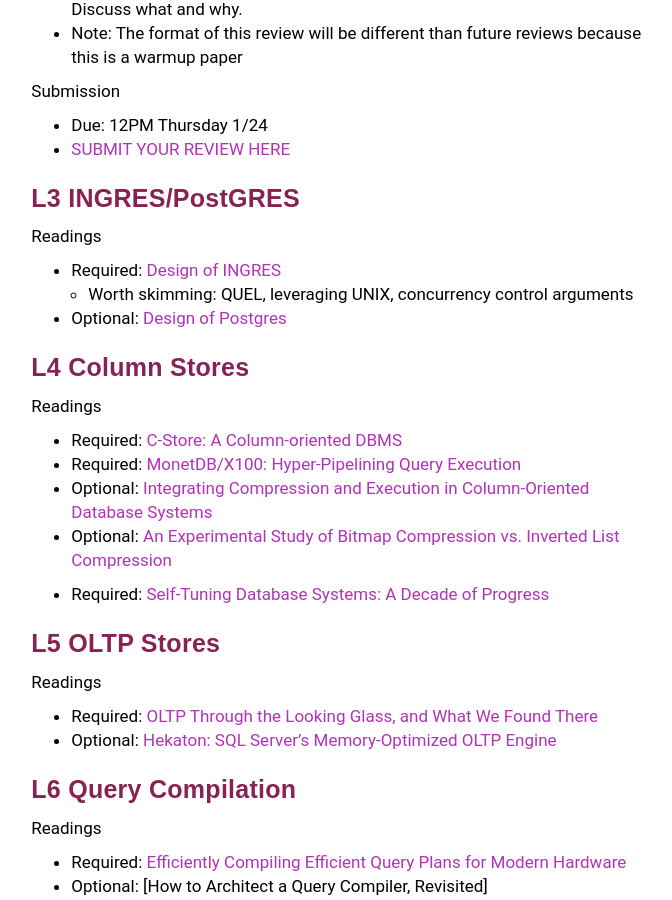
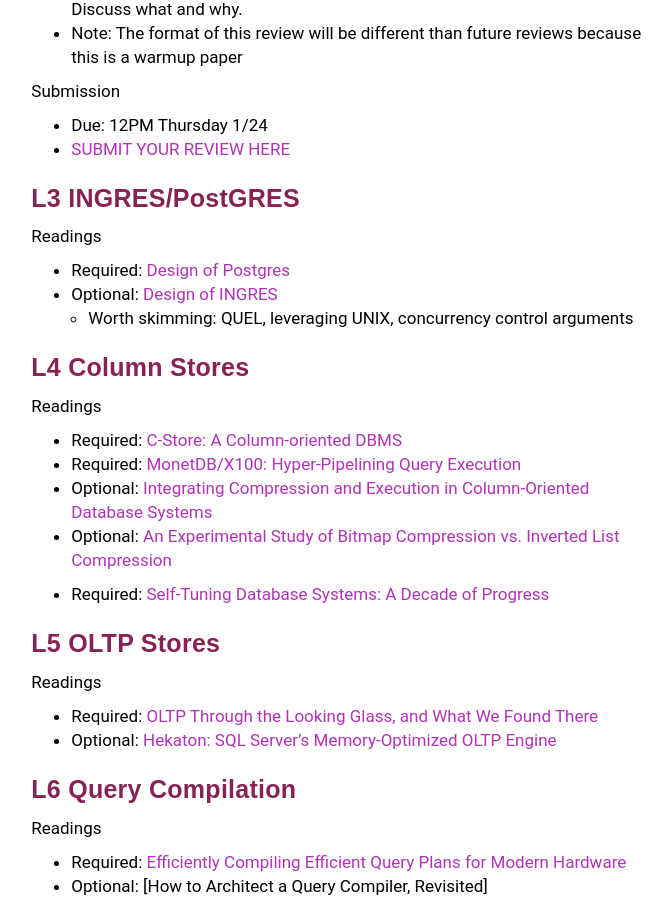
Before and after one commit to wzao1515/w6113.github.io, a Jekyll site: the page built from reviews.md, in a window 1280 px wide and 900 px high, scrolled down 1505 px. Shown: the whole window, without its empty margins (293-965 px from the left). Built offline with Jekyll 4.4.1, drawn with Linux system fonts in a browser that asks for light colours; our own code applies the rules of GitHub Pages for plain Markdown files.

Commit message:
lazy commit msg

```diff
--- a/reviews.md
+++ b/reviews.md
@@ -67,9 +67,9 @@ Submission
 
 Readings
 
-* Required: [Design of INGRES](./files/papers/ingres-retrospective.pdf)
+* Required: [Design of Postgres](./files/papers/postgres-retrospective.pdf)
+* Optional: [Design of INGRES](./files/papers/ingres-retrospective.pdf)
   * Worth skimming: QUEL, leveraging UNIX, concurrency control arguments
-* Optional: [Design of Postgres](./files/papers/postgres-retrospective.pdf)
 
 
 ### L4 Column Stores    <a name='lec4' />
```
Also changed, not shown: 1 other file.
